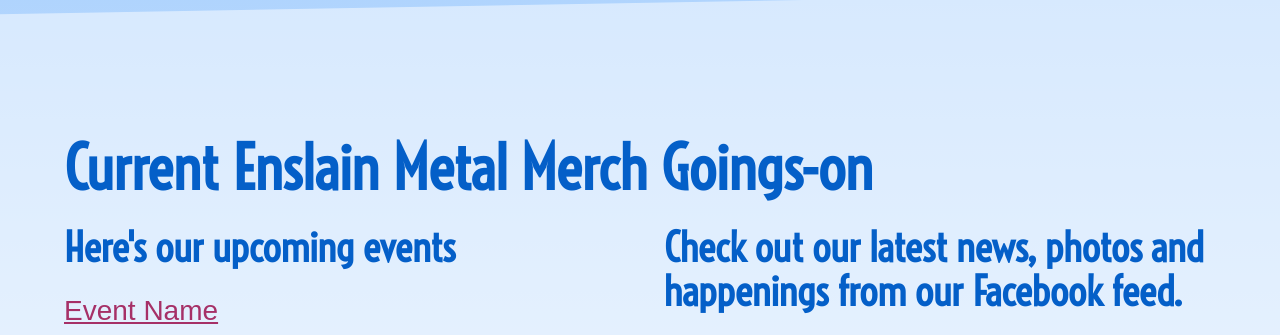
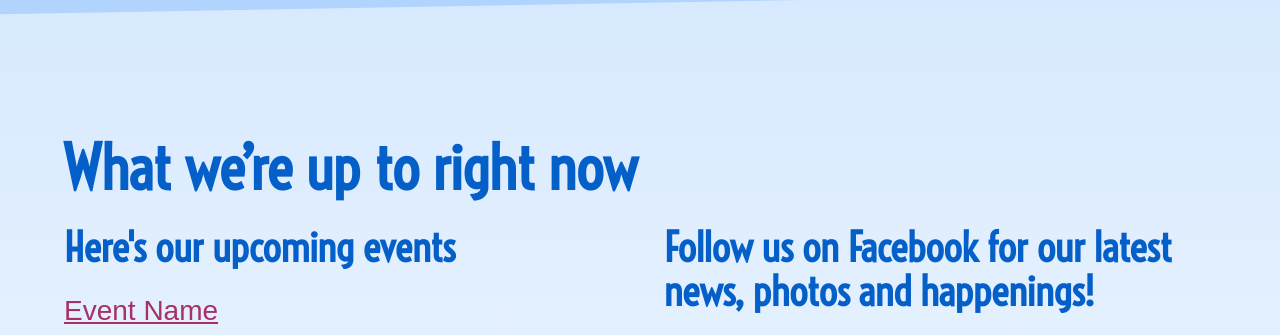
Before and after one commit to enslain-metal-merch/enslain, a plain HTML site: page public/index.html in a window 1280 px wide. Shown: the part 2240-2575 px from the top of the page. Drawn offline with Linux system fonts and the light colour scheme; a web font is replaced by a local one.

Commit message:
Text content changes: index, current happenings sections, headings

```diff
--- a/public/index.html
+++ b/public/index.html
@@ -99,7 +99,7 @@
   <div class="clip-path-layer">
     <section class="section">
       <div class="wrapper">
-        <h2>Current Enslain Metal Merch Goings-on</h2>
+        <h2>What we’re up to right now</h2>
         <div class="grid--two-col">
           <div class="column subsection">
             <h3>Here's our upcoming events</h3>
@@ -134,7 +134,7 @@
             </ul>
           </div>
           <div class="column subsection">
-            <h3>Check out our latest news, photos and happenings from our Facebook feed.</h3>
+            <h3>Follow us on Facebook for our latest news, photos and happenings!</h3>
             <div class="fb-page" data-href="https://www.facebook.com/enslainmerch/" data-tabs="timeline" data-width="" data-height="" data-small-header="false" data-adapt-container-width="true" data-hide-cover="false" data-show-facepile="true">
               <blockquote cite="https://www.facebook.com/enslainmerch/" class="fb-xfbml-parse-ignore"><a href="https://www.facebook.com/enslainmerch/">Enslain Metal Merch</a></blockquote>
             </div>
```
Also changed, not shown: 1 other file.
